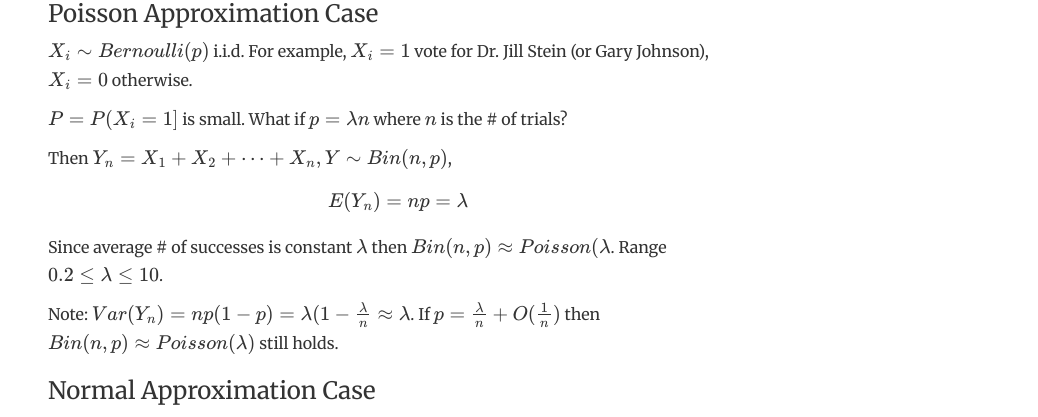
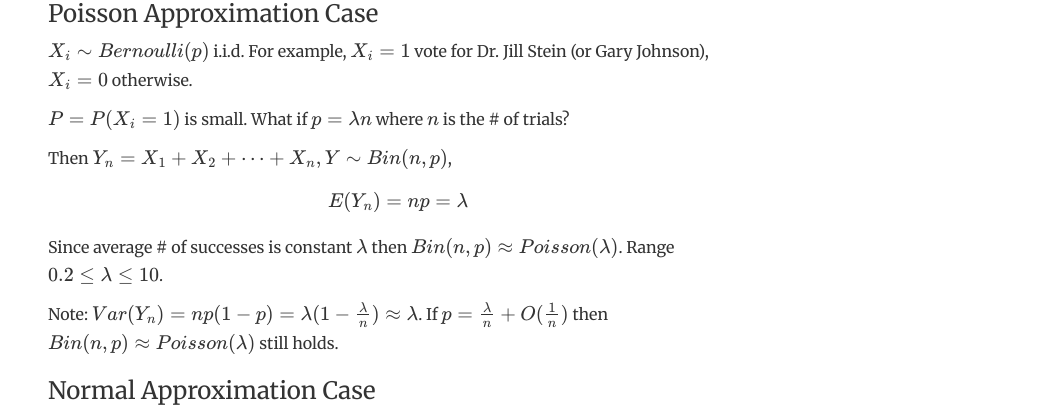
Before and after one commit to LanternD/en.dlyang.me, a Jekyll site: the page built from _posts/2017-12-06-stt-861-lecture-note-14.md, in a window 1280 px wide and 900 px high, scrolled down 4781 px. Shown: the part 155-572 px from the top of the window, without its empty margins (242-1280 px from the left). Built offline with Jekyll 4.4.1, drawn with Linux system fonts in a browser that asks for light colours; formulas are drawn with MathJax 3; comment, search, counter and statistics services are not loaded.

Commit message:
Fixed some typos.

```diff
--- a/_posts/2017-12-06-stt-861-lecture-note-14.md
+++ b/_posts/2017-12-06-stt-861-lecture-note-14.md
@@ -195,7 +195,7 @@ trials?
 $ X_i \sim Bernoulli(p) $ i.i.d. For example, $ X_i=1 $ vote for Dr. Jill
 Stein (or Gary Johnson), $ X_i = 0$ otherwise.
 
-$ P=P(X_i=1] $ is small. What if $ p=\lambda n $ where $ n $ is the \# of
+$ P=P(X_i=1) $ is small. What if $ p=\lambda n $ where $ n $ is the \# of
 trials?
 
 Then $ Y_n=X_1+X_2+\cdots + X_n, Y\sim Bin (n,p) $,
@@ -203,9 +203,9 @@ Then $ Y_n=X_1+X_2+\cdots + X_n, Y\sim Bin (n,p) $,
 $$ E(Y_n) = np=\lambda $$
 
 Since average \# of successes is constant $ \lambda $ then $ Bin(n,p)\approx
-Poisson(\lambda $. Range $ 0.2 \leq \lambda \leq 10 $.
+Poisson(\lambda) $. Range $ 0.2 \leq \lambda \leq 10 $.
 
-Note: $ Var(Y_n)=np(1-p) = \lambda(1-\frac{\lambda}{n}\approx\lambda $. If $
+Note: $ Var(Y_n)=np(1-p) = \lambda(1-\frac{\lambda}{n}) \approx\lambda $. If $
 p=\frac{\lambda}{n}+O(\frac{1}{n}) $ then $ Bin(n,p) \approx Poisson(\lambda)
 $ still holds.
 
```
